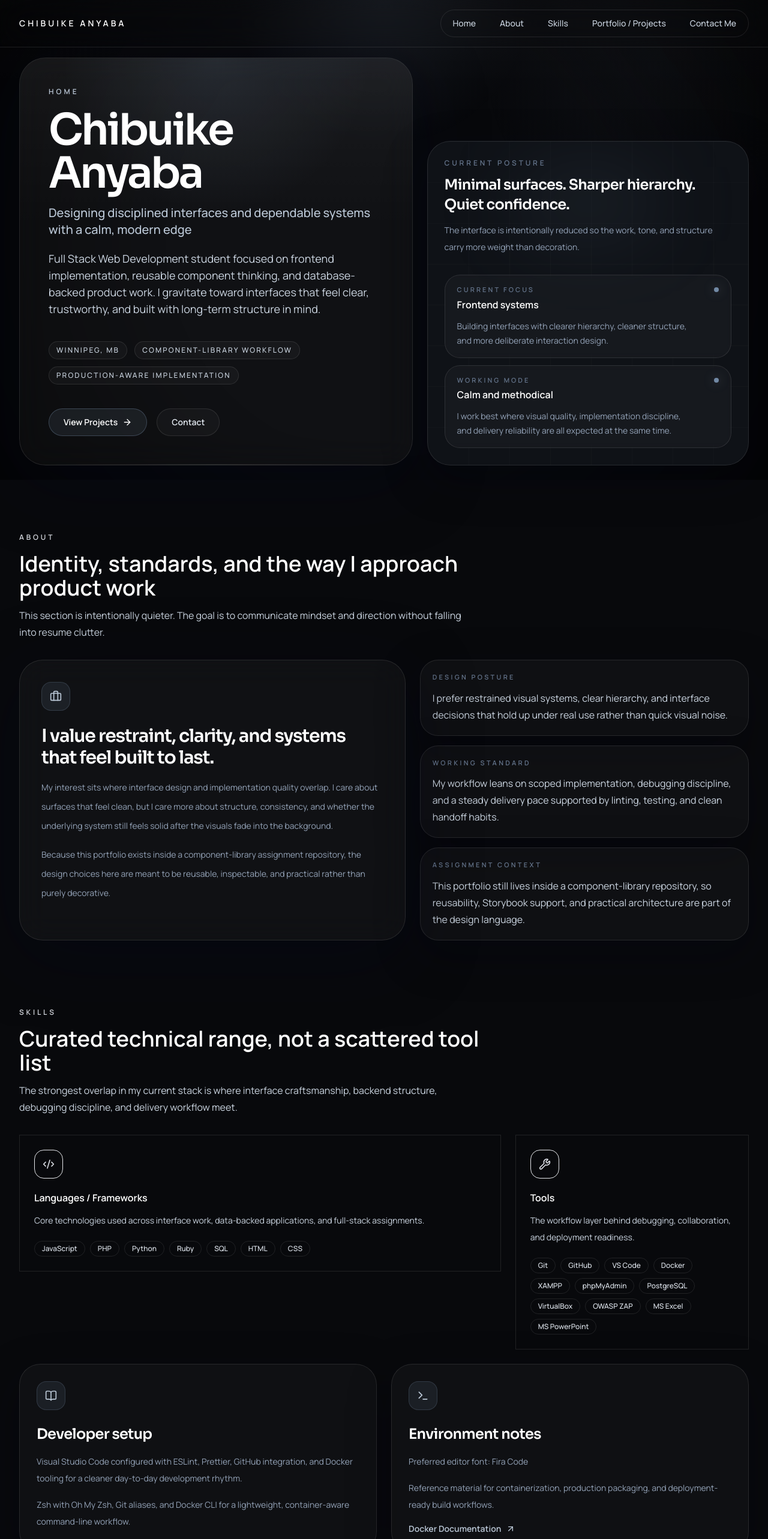
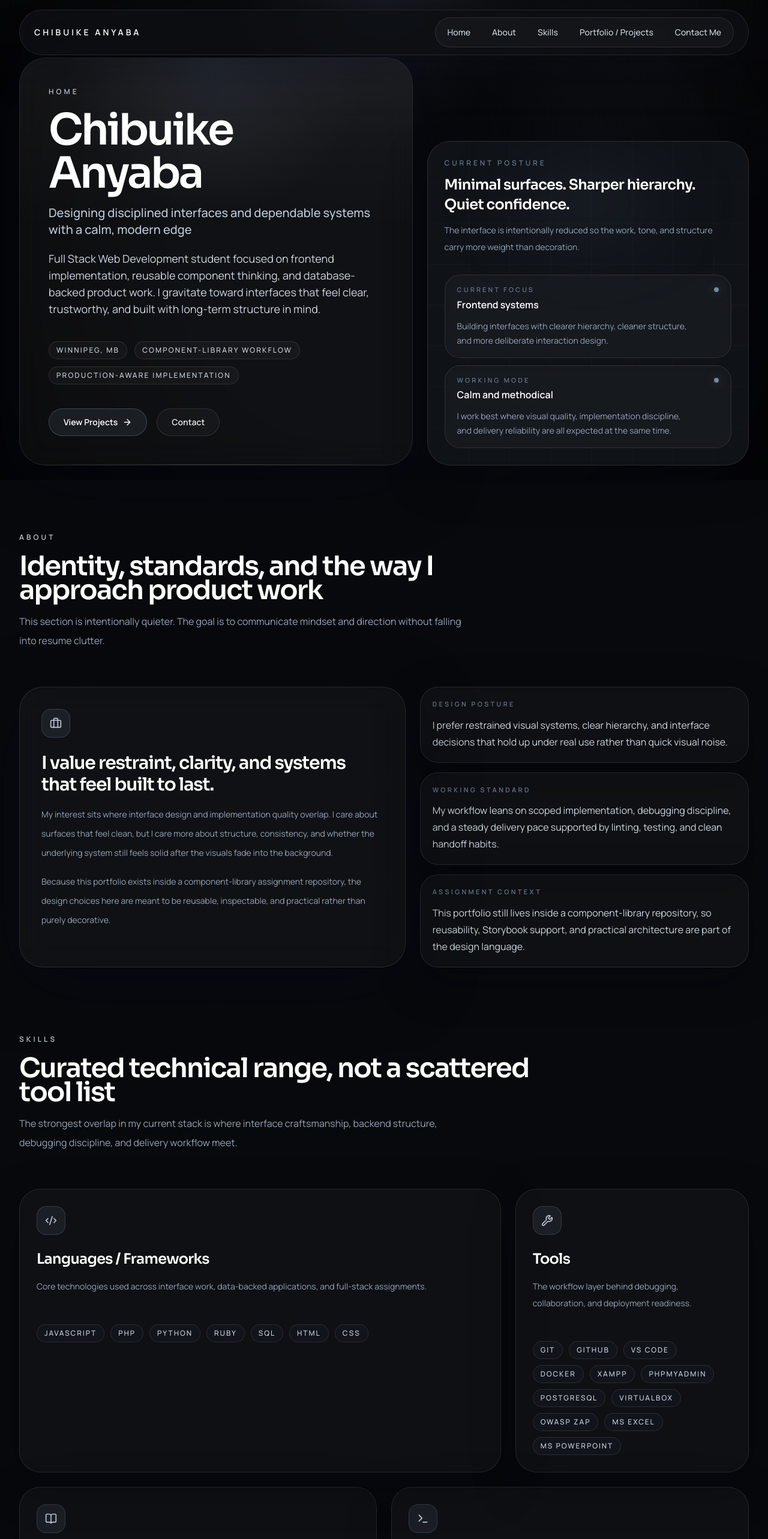
Before and after one commit to canyaba/Web-component-Library, a React (Create React App) app: page / in a window 1280 px wide. Shown: the top 2566 px of the page at 60% size. Built offline with nearby package versions, Linux system fonts and the light colour scheme.

Commit message:
refactor(portfolio): polish section components and responsive states

```diff
--- a/src/components/portfolio/ContactPanel.tsx
+++ b/src/components/portfolio/ContactPanel.tsx
@@ -19,25 +19,31 @@ export const ContactPanel: React.FC<ContactPanelProps> = ({
   actions,
 }) => {
   return (
-    <section className="rounded-[2rem] border border-white/10 bg-white/[0.04] p-6 shadow-[0_24px_80px_rgba(2,6,23,0.32)] sm:p-8">
-      <div className="space-y-8">
-        <div className="space-y-4">
-          <div className="inline-flex h-12 w-12 items-center justify-center rounded-2xl border border-blue-400/20 bg-blue-500/10 text-blue-300">
+    <section className="relative overflow-hidden rounded-[2.35rem] border border-white/10 bg-white/[0.035] p-6 shadow-frame backdrop-blur-xl sm:p-8">
+      <div className="absolute inset-0 bg-[radial-gradient(circle_at_top,rgba(138,166,199,0.1),transparent_32%)]" />
+
+      <div className="relative space-y-8">
+        <div className="space-y-5">
+          <div className="inline-flex h-12 w-12 items-center justify-center rounded-2xl border border-accent/20 bg-accent/10 text-accent-soft">
             <Mail size={20} />
           </div>
           <div className="space-y-3">
-            <h3 className="text-2xl font-semibold text-white">Contact Me</h3>
-            <p className="max-w-2xl text-sm leading-7 text-slate-300">
+            <h3 className="font-display text-3xl font-semibold tracking-[-0.04em] text-white">
+              Contact Me
+            </h3>
+            <p className="max-w-2xl text-sm leading-7 text-slate-400">
               {intro}
             </p>
             <a
               href={`mailto:${email}`}
-              className="inline-flex text-lg font-medium text-blue-300 transition hover:text-blue-200 focus-visible:outline-none focus-visible:ring-2 focus-visible:ring-blue-400/70"
+              className="inline-flex text-lg font-medium text-accent-soft transition duration-300 hover:text-white focus-visible:outline-none focus-visible:ring-2 focus-visible:ring-accent/60"
             >
               {email}
             </a>
           </div>
         </div>
+
+        <div className="h-px w-full bg-gradient-to-r from-white/12 via-white/5 to-transparent" />
 
         <div className="grid gap-4 md:grid-cols-3">
           {actions.map((action) => (
@@ -46,7 +52,7 @@ export const ContactPanel: React.FC<ContactPanelProps> = ({
               href={action.href}
               target="_blank"
               rel="noreferrer"
-              className="group rounded-[1.5rem] border border-white/10 bg-slate-950/40 p-5 transition hover:border-blue-400/30 hover:bg-slate-900/60 focus-visible:outline-none focus-visible:ring-2 focus-visible:ring-blue-400/70"
+              className="group rounded-[1.7rem] border border-white/10 bg-[#0c0f14]/70 p-5 transition duration-300 hover:border-white/16 hover:bg-[#11151c] focus-visible:outline-none focus-visible:ring-2 focus-visible:ring-accent/60"
             >
               <div className="space-y-3">
                 <div className="flex items-center justify-between gap-4">
@@ -55,10 +61,10 @@ export const ContactPanel: React.FC<ContactPanelProps> = ({
                   </span>
                   <ArrowUpRight
                     size={16}
-                    className="text-blue-300 transition group-hover:translate-x-0.5 group-hover:-translate-y-0.5"
+                    className="text-accent-soft transition duration-300 group-hover:translate-x-0.5 group-hover:-translate-y-0.5 group-hover:text-white"
                   />
                 </div>
-                <p className="text-sm leading-6 text-slate-300">
+                <p className="text-sm leading-6 text-slate-400">
                   {action.helper}
                 </p>
               </div>
--- a/src/components/portfolio/PortfolioNavbar.tsx
+++ b/src/components/portfolio/PortfolioNavbar.tsx
@@ -1,4 +1,5 @@
-import React from 'react';
+import React, { useState } from 'react';
+import { Menu, X } from 'lucide-react';
 
 export interface PortfolioNavItem {
   href: string;
@@ -14,26 +15,46 @@ export const PortfolioNavbar: React.FC<PortfolioNavbarProps> = ({
   name,
   items,
 }) => {
+  const [isOpen, setIsOpen] = useState(false);
+
+  const handleToggle = () => {
+    setIsOpen((current) => !current);
+  };
+
+  const handleClose = () => {
+    setIsOpen(false);
+  };
+
   return (
-    <header className="fixed inset-x-0 top-0 z-50 border-b border-white/10 bg-slate-950/75 backdrop-blur-xl">
-      <div className="mx-auto flex max-w-7xl items-center justify-between gap-6 px-4 py-4 sm:px-6 lg:px-8">
+    <header className="fixed inset-x-0 top-0 z-50">
+      <div className="mx-auto max-w-7xl px-4 pt-4 sm:px-6 lg:px-8">
+        <div className="rounded-full border border-white/10 bg-[#0d0f13]/80 px-4 py-3 shadow-panel backdrop-blur-xl sm:px-6">
+          <div className="flex items-center justify-between gap-6">
             <a
               href="#home"
-          className="text-sm font-semibold uppercase tracking-[0.28em] text-white transition hover:text-blue-300 focus-visible:outline-none focus-visible:ring-2 focus-visible:ring-blue-400/70 focus-visible:ring-offset-2 focus-visible:ring-offset-slate-950"
+              onClick={handleClose}
+              className="text-sm font-semibold uppercase tracking-[0.28em] text-white transition hover:text-accent-soft focus-visible:outline-none focus-visible:ring-2 focus-visible:ring-accent/60 focus-visible:ring-offset-2 focus-visible:ring-offset-ink"
             >
               {name}
             </a>
 
-        <nav
-          aria-label="Primary navigation"
-          className="max-w-full overflow-x-auto scrollbar-none"
+            <button
+              type="button"
+              aria-expanded={isOpen}
+              aria-label="Toggle navigation menu"
+              onClick={handleToggle}
+              className="inline-flex h-11 w-11 items-center justify-center rounded-full border border-white/10 bg-white/[0.03] text-slate-200 transition hover:border-white/20 hover:text-white focus-visible:outline-none focus-visible:ring-2 focus-visible:ring-accent/60 md:hidden"
             >
-          <ul className="flex items-center gap-2 whitespace-nowrap rounded-full border border-white/10 bg-white/5 p-1">
+              {isOpen ? <X size={18} /> : <Menu size={18} />}
+            </button>
+
+            <nav aria-label="Primary navigation" className="hidden md:block">
+              <ul className="flex items-center gap-1 rounded-full border border-white/10 bg-white/[0.03] p-1">
                 {items.map((item) => (
                   <li key={item.href}>
                     <a
                       href={item.href}
-                  className="inline-flex rounded-full px-4 py-2 text-sm font-medium text-slate-300 transition hover:bg-white/5 hover:text-white focus-visible:outline-none focus-visible:ring-2 focus-visible:ring-blue-400/70"
+                      className="inline-flex rounded-full px-4 py-2.5 text-sm font-medium text-slate-300 transition duration-300 hover:bg-white/[0.05] hover:text-white focus-visible:outline-none focus-visible:ring-2 focus-visible:ring-accent/60"
                     >
                       {item.label}
                     </a>
@@ -42,6 +63,29 @@ export const PortfolioNavbar: React.FC<PortfolioNavbarProps> = ({
               </ul>
             </nav>
           </div>
+        </div>
+
+        {isOpen && (
+          <nav
+            aria-label="Mobile navigation"
+            className="mt-3 overflow-hidden rounded-[1.75rem] border border-white/10 bg-[#0d0f13]/95 p-3 shadow-panel backdrop-blur-xl md:hidden"
+          >
+            <ul className="grid gap-2">
+              {items.map((item) => (
+                <li key={item.href}>
+                  <a
+                    href={item.href}
+                    onClick={handleClose}
+                    className="block rounded-2xl border border-transparent px-4 py-3 text-sm font-medium text-slate-300 transition duration-300 hover:border-white/10 hover:bg-white/[0.04] hover:text-white focus-visible:outline-none focus-visible:ring-2 focus-visible:ring-accent/60"
+                  >
+                    {item.label}
+                  </a>
+                </li>
+              ))}
+            </ul>
+          </nav>
+        )}
+      </div>
     </header>
   );
 };
--- a/src/components/portfolio/ProjectCard.tsx
+++ b/src/components/portfolio/ProjectCard.tsx
@@ -19,23 +19,27 @@ export const ProjectCard: React.FC<ProjectCardProps> = ({
   featured = false,
 }) => {
   return (
-    <article className="group flex h-full flex-col overflow-hidden rounded-[2rem] border border-white/10 bg-white/[0.04] shadow-[0_24px_80px_rgba(2,6,23,0.32)] transition duration-300 hover:border-blue-400/30 hover:bg-white/[0.06]">
-      <div className="relative aspect-[16/10] overflow-hidden border-b border-white/10 bg-slate-900">
+    <article className="group flex h-full flex-col overflow-hidden rounded-[2.25rem] border border-white/10 bg-white/[0.03] shadow-panel transition duration-500 hover:-translate-y-1 hover:border-white/16 hover:bg-white/[0.045]">
+      <div className="relative aspect-[16/10] overflow-hidden border-b border-white/10 bg-[#0c0f14]">
         <img
           src={image}
           alt={title}
-          className="h-full w-full object-cover transition duration-500 group-hover:scale-[1.03]"
+          className="h-full w-full object-cover opacity-80 saturate-[0.8] transition duration-700 group-hover:scale-[1.04] group-hover:opacity-90"
         />
-        <div className="absolute inset-0 bg-gradient-to-t from-slate-950/70 via-transparent to-transparent" />
+        <div className="absolute inset-0 bg-gradient-to-t from-[#09090b] via-[#09090b]/40 to-transparent" />
+        <div className="absolute inset-x-0 top-0 h-28 bg-gradient-to-b from-white/[0.02] to-transparent" />
+        <div className="absolute left-5 top-5 rounded-full border border-white/10 bg-black/25 px-3 py-1 text-[11px] font-semibold uppercase tracking-[0.24em] text-slate-200 backdrop-blur-md">
+          {featured ? 'Featured project' : 'Selected work'}
+        </div>
       </div>
 
-      <div className="flex flex-1 flex-col gap-5 p-6">
-        <div className="space-y-3">
-          <h3 className="text-2xl font-semibold tracking-tight text-white">
+      <div className="flex flex-1 flex-col gap-6 p-6 sm:p-7">
+        <div className="space-y-4">
+          <h3 className="font-display text-2xl font-semibold tracking-[-0.04em] text-white sm:text-[1.8rem]">
             {title}
           </h3>
           <p
-            className={`text-sm leading-7 text-slate-300 ${
+            className={`text-sm leading-7 text-slate-400 ${
               featured ? 'max-w-2xl' : ''
             }`}
           >
@@ -43,11 +47,13 @@ export const ProjectCard: React.FC<ProjectCardProps> = ({
           </p>
         </div>
 
-        <div className="flex flex-wrap gap-2">
+        <div className="h-px w-full bg-gradient-to-r from-white/12 via-white/5 to-transparent" />
+
+        <div className="flex flex-wrap gap-2.5">
           {techList.map((tech) => (
             <span
               key={tech}
-              className="rounded-full border border-blue-400/20 bg-blue-500/10 px-3 py-1 text-xs font-medium text-blue-200"
+              className="rounded-full border border-white/10 bg-[#11141a] px-3 py-1.5 text-[11px] font-medium uppercase tracking-[0.18em] text-slate-300"
             >
               {tech}
             </span>
@@ -59,7 +65,7 @@ export const ProjectCard: React.FC<ProjectCardProps> = ({
             href={link}
             target="_blank"
             rel="noreferrer"
-            className="inline-flex items-center gap-2 text-sm font-semibold text-blue-300 transition hover:text-blue-200 focus-visible:outline-none focus-visible:ring-2 focus-visible:ring-blue-400/70"
+            className="inline-flex items-center gap-2 text-sm font-semibold text-accent-soft transition duration-300 hover:text-white focus-visible:outline-none focus-visible:ring-2 focus-visible:ring-accent/60"
           >
             View project
             <ArrowUpRight size={16} />
--- a/src/components/portfolio/SectionShell.tsx
+++ b/src/components/portfolio/SectionShell.tsx
@@ -16,19 +16,22 @@ export const SectionShell: React.FC<SectionShellProps> = ({
   children,
 }) => {
   return (
-    <section id={id} className="scroll-mt-28 space-y-8">
-      <header className="max-w-3xl space-y-4">
-        <p className="text-xs font-semibold uppercase tracking-[0.32em] text-blue-300">
+    <section id={id} className="scroll-mt-32 space-y-10">
+      <header className="max-w-4xl space-y-5">
+        <p className="text-xs font-semibold uppercase tracking-[0.34em] text-accent-soft">
           {eyebrow}
         </p>
-        <div className="space-y-3">
-          <h2 className="text-3xl font-semibold tracking-tight text-white sm:text-4xl">
+        <div className="space-y-4">
+          <h2 className="font-display text-3xl font-semibold tracking-[-0.04em] text-white sm:text-4xl lg:text-[2.8rem]">
             {title}
           </h2>
           {description && (
-            <p className="text-base leading-7 text-slate-300">{description}</p>
+            <p className="max-w-3xl text-base leading-8 text-slate-400">
+              {description}
+            </p>
           )}
         </div>
+        <div className="h-px w-full max-w-2xl bg-gradient-to-r from-white/12 via-white/5 to-transparent" />
       </header>
       {children}
     </section>
--- a/src/components/portfolio/SiteFooter.tsx
+++ b/src/components/portfolio/SiteFooter.tsx
@@ -4,28 +4,48 @@ import { ArrowUp } from 'lucide-react';
 interface SiteFooterProps {
   name: string;
   lastUpdated: string;
+  links?: Array<{
+    href: string;
+    label: string;
+  }>;
   onBackToTop: () => void;
 }
 
 export const SiteFooter: React.FC<SiteFooterProps> = ({
   name,
   lastUpdated,
+  links = [],
   onBackToTop,
 }) => {
   return (
     <footer className="border-t border-white/10 pt-8">
-      <div className="flex flex-col gap-4 sm:flex-row sm:items-center sm:justify-between">
-        <div className="space-y-1">
-          <p className="text-sm font-semibold uppercase tracking-[0.24em] text-white">
+      <div className="flex flex-col gap-5 sm:flex-row sm:items-center sm:justify-between">
+        <div className="space-y-2">
+          <p className="text-sm font-semibold uppercase tracking-[0.26em] text-white">
             {name}
           </p>
-          <p className="text-sm text-slate-400">Last updated: {lastUpdated}</p>
+          <p className="text-sm text-slate-500">Last updated: {lastUpdated}</p>
+          {links.length > 0 && (
+            <div className="flex flex-wrap gap-3 pt-1">
+              {links.map((link) => (
+                <a
+                  key={link.label}
+                  href={link.href}
+                  target="_blank"
+                  rel="noreferrer"
+                  className="text-sm text-slate-400 transition duration-300 hover:text-white focus-visible:outline-none focus-visible:ring-2 focus-visible:ring-accent/60"
+                >
+                  {link.label}
+                </a>
+              ))}
+            </div>
+          )}
         </div>
 
         <button
           type="button"
           onClick={onBackToTop}
-          className="inline-flex items-center gap-2 rounded-full border border-white/10 bg-white/[0.04] px-4 py-2 text-sm font-medium text-slate-200 transition hover:border-blue-400/30 hover:text-white focus-visible:outline-none focus-visible:ring-2 focus-visible:ring-blue-400/70"
+          className="inline-flex items-center gap-2 rounded-full border border-white/10 bg-white/[0.03] px-4 py-2 text-sm font-medium text-slate-300 transition duration-300 hover:border-white/20 hover:text-white focus-visible:outline-none focus-visible:ring-2 focus-visible:ring-accent/60"
         >
           <ArrowUp size={16} />
           Back to top
--- a/src/components/portfolio/SkillPanel.tsx
+++ b/src/components/portfolio/SkillPanel.tsx
@@ -15,22 +15,27 @@ export const SkillPanel: React.FC<SkillPanelProps> = ({
   icon: Icon,
 }) => {
   return (
-    <article className="rounded-[2rem] border border-white/10 bg-white/[0.04] p-6 shadow-[0_24px_80px_rgba(2,6,23,0.32)]">
-      <div className="space-y-5">
-        <div className="inline-flex h-12 w-12 items-center justify-center rounded-2xl border border-blue-400/20 bg-blue-500/10 text-blue-300">
+    <article className="h-full rounded-[2.2rem] border border-white/10 bg-white/[0.03] p-6 shadow-panel backdrop-blur-sm sm:p-7">
+      <div className="space-y-6">
+        <div className="inline-flex h-12 w-12 items-center justify-center rounded-2xl border border-accent/20 bg-accent/10 text-accent-soft">
           <Icon size={20} />
         </div>
-        <div className="space-y-3">
-          <h3 className="text-xl font-semibold text-white">{title}</h3>
+        <div className="space-y-4">
+          <h3 className="font-display text-2xl font-semibold tracking-[-0.03em] text-white">
+            {title}
+          </h3>
           {description && (
-            <p className="text-sm leading-7 text-slate-300">{description}</p>
+            <p className="max-w-2xl text-sm leading-7 text-slate-400">
+              {description}
+            </p>
           )}
         </div>
-        <div className="flex flex-wrap gap-2">
+        <div className="h-px w-full bg-gradient-to-r from-white/12 via-white/5 to-transparent" />
+        <div className="flex flex-wrap gap-2.5">
           {items.map((item) => (
             <span
               key={item}
-              className="rounded-full border border-white/10 bg-white/[0.05] px-3 py-1 text-xs font-medium text-slate-200"
+              className="rounded-full border border-white/10 bg-[#11141a] px-3 py-1.5 text-xs font-medium uppercase tracking-[0.16em] text-slate-300"
             >
               {item}
             </span>
```
Lines whose indentation alone changed are shown as unchanged.
